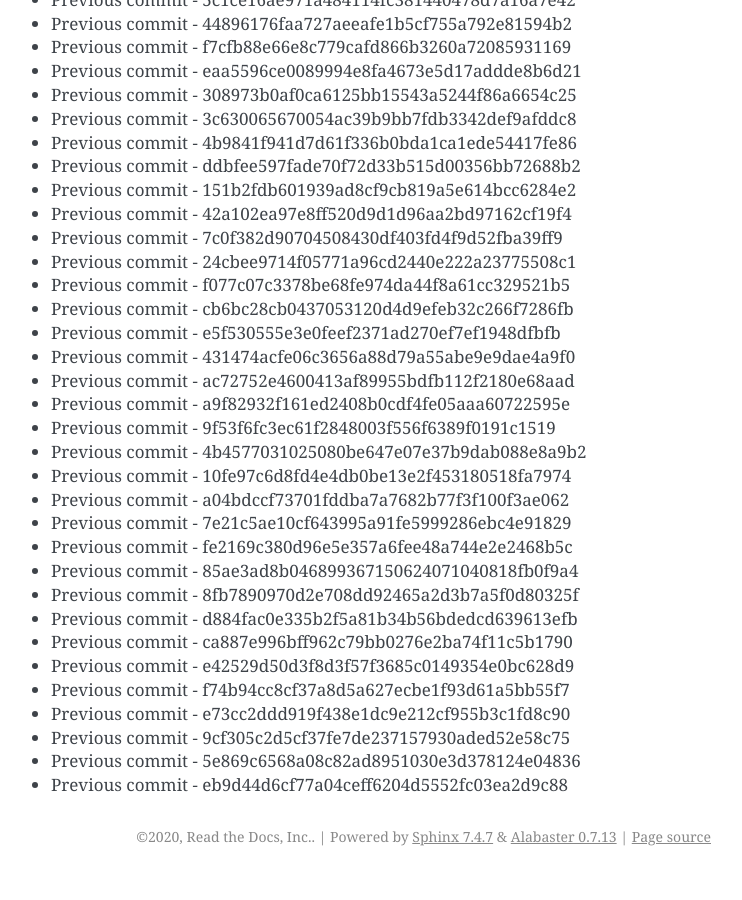
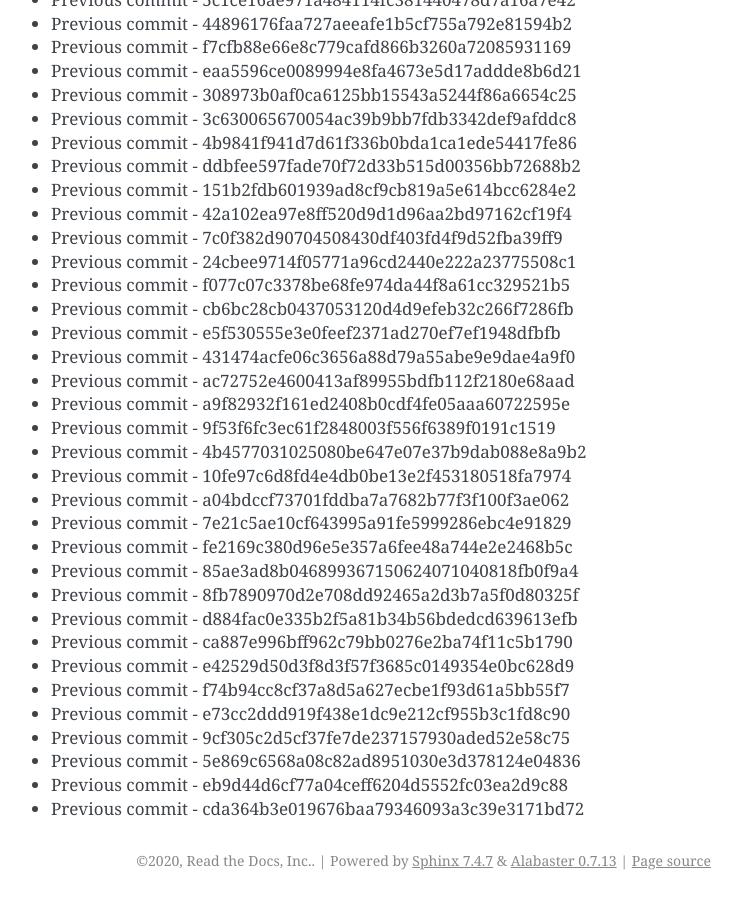
Before and after one commit to readthedocs/rtd-git-stresstest, a Sphinx documentation site: the page built from docs/updates.rst, in a window 1280 px wide and 900 px high, scrolled down 7295 px. Shown: the whole window, without its empty margins (399-1141 px from the left). Built offline with Sphinx 7.4.7, drawn with Linux system fonts in a browser that asks for light colours; before the commit the page ends 8171 px from its top, so only the background shows below that.

Commit message:
Generating commit from previous: cda364b3e019676baa79346093a3c39e3171bd72

```diff
--- a/docs/updates.rst
+++ b/docs/updates.rst
@@ -338,3 +338,4 @@ It can be tested for any performance characteristics.
 * Previous commit - 9cf305c2d5cf37fe7de237157930aded52e58c75
 * Previous commit - 5e869c6568a08c82ad8951030e3d378124e04836
 * Previous commit - eb9d44d6cf77a04ceff6204d5552fc03ea2d9c88
+* Previous commit - cda364b3e019676baa79346093a3c39e3171bd72
```
